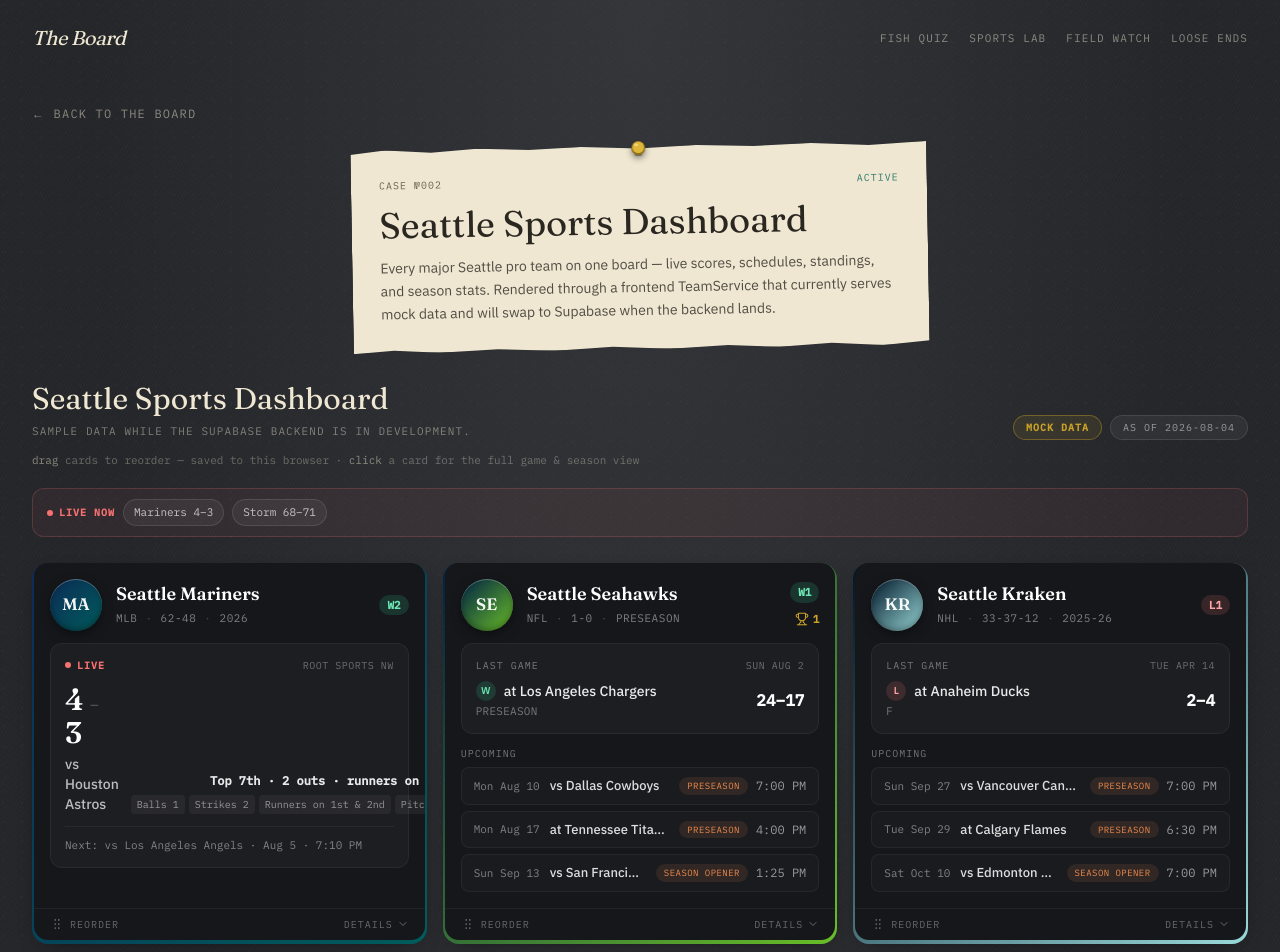
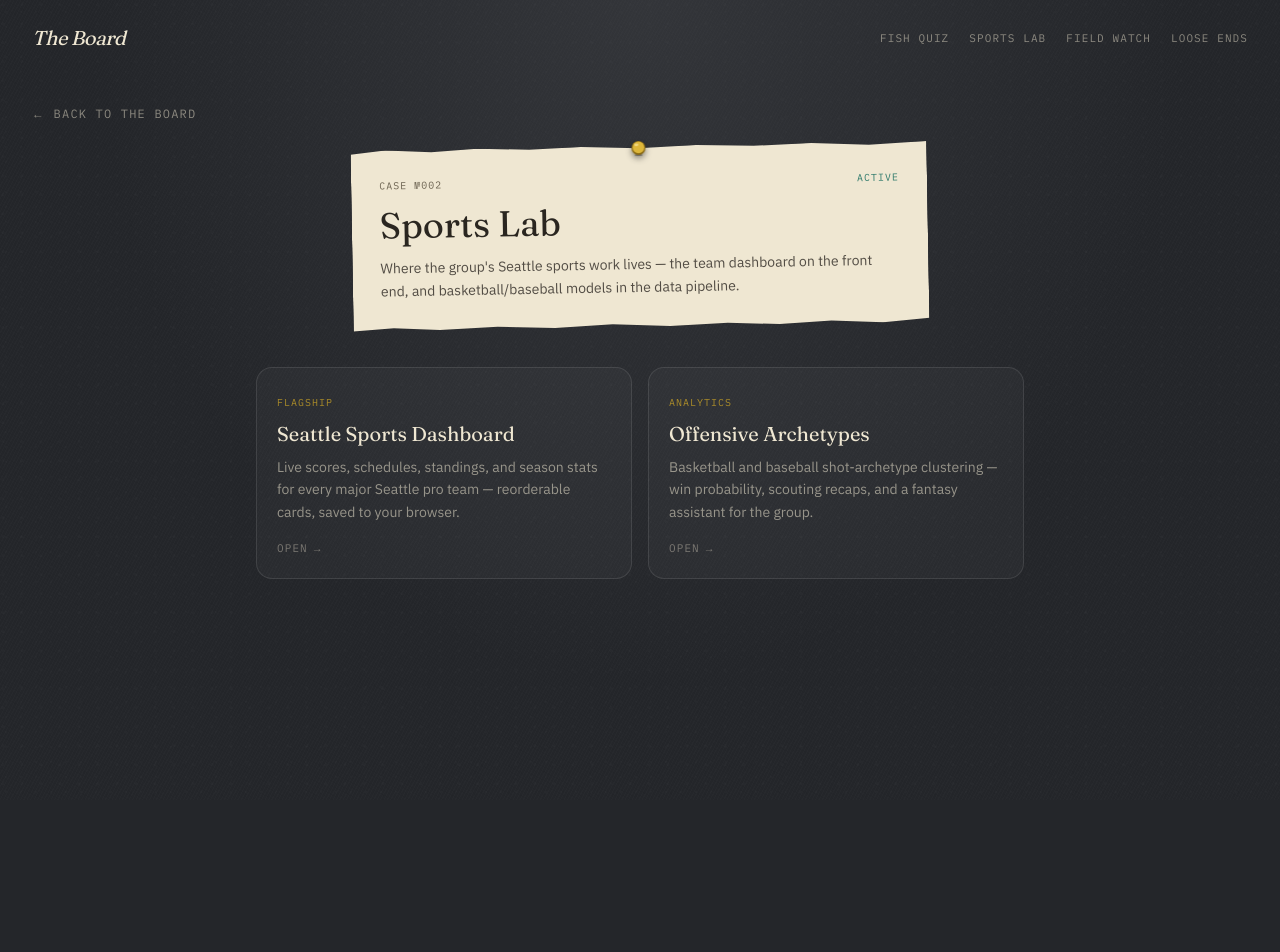
Before and after one commit to dut-inc/project-website, a Next.js app: page /sports in a window 1280 px wide. Shown: the top 952 px of the page. After the commit the page ends 800 px from the top, so only its background shows below. Built offline with nearby package versions, Linux system fonts and the light colour scheme.

Commit message:
fixed some spacing:

```diff
--- /dev/null
+++ b/app/sports/dashboard/page.tsx
@@ -0,0 +1,19 @@
+import CaseHeader from "@/components/CaseHeader";
+import SportsDashboard from "@/components/sports/dashboard/SportsDashboard";
+
+export default function SportsDashboardPage() {
+  return (
+    <div>
+      <CaseHeader
+        caseNumber="002"
+        title="Seattle Sports Dashboard"
+        status="ACTIVE"
+        pin="gold"
+        backHref="/sports"
+        backLabel="Back to Sports Lab"
+        description="Every major Seattle pro team on one board — live scores, schedules, standings, and season stats. Rendered through a frontend TeamService that currently serves mock data and will swap to Supabase when the backend lands."
+      />
+      <SportsDashboard />
+    </div>
+  );
+}
--- a/app/sports/page.tsx
+++ b/app/sports/page.tsx
@@ -1,22 +1,50 @@
 import Link from "next/link";
 import CaseHeader from "@/components/CaseHeader";
-import SportsDashboard from "@/components/sports/dashboard/SportsDashboard";
+
+const features = [
+  {
+    href: "/sports/dashboard",
+    tag: "Flagship",
+    title: "Seattle Sports Dashboard",
+    blurb:
+      "Live scores, schedules, standings, and season stats for every major Seattle pro team — reorderable cards, saved to your browser.",
+  },
+  {
+    href: "/sports/offensive-profiles",
+    tag: "Analytics",
+    title: "Offensive Archetypes",
+    blurb:
+      "Basketball and baseball shot-archetype clustering — win probability, scouting recaps, and a fantasy assistant for the group.",
+  },
+];
 
 export default function SportsPage() {
   return (
     <div>
       <CaseHeader
         caseNumber="002"
-        title="Seattle Sports Dashboard"
+        title="Sports Lab"
         status="ACTIVE"
         pin="gold"
-        description="Every major Seattle pro team on one board — live scores, schedules, standings, and season stats. Rendered through a frontend TeamService that currently serves mock data and will swap to Supabase when the backend lands."
+        description="Where the group's Seattle sports work lives — the team dashboard on the front end, and basketball/baseball models in the data pipeline."
       />
-      <SportsDashboard />
-      <div className="mt-10 border-t border-white/5 pt-6 text-center font-mono text-[11px] uppercase tracking-widest text-cream/40">
-        <Link href="/sports/offensive-profiles" className="transition-colors hover:text-pinGold">
-          basketball &amp; baseball analytics →
-        </Link>
+      <div className="mx-auto mt-10 grid max-w-3xl gap-4 sm:grid-cols-2">
+        {features.map((f) => (
+          <Link
+            key={f.href}
+            href={f.href}
+            className="group rounded-2xl border border-white/10 bg-white/[0.03] p-5 transition-colors hover:border-pinGold/50 hover:bg-white/[0.06]"
+          >
+            <span className="font-mono text-[10px] uppercase tracking-widest text-pinGold/80">{f.tag}</span>
+            <h2 className="mt-2 font-display text-xl text-cream transition-colors group-hover:text-white">
+              {f.title}
+            </h2>
+            <p className="mt-2 text-sm leading-relaxed text-cream/55">{f.blurb}</p>
+            <span className="mt-4 inline-flex items-center gap-1 font-mono text-[11px] uppercase tracking-widest text-cream/40 transition-colors group-hover:text-pinGold">
+              Open <span aria-hidden>→</span>
+            </span>
+          </Link>
+        ))}
       </div>
     </div>
   );
--- a/components/CaseHeader.tsx
+++ b/components/CaseHeader.tsx
@@ -14,20 +14,24 @@ export default function CaseHeader({
   status,
   description,
   pin = "gold",
+  backHref = "/",
+  backLabel = "Back to the board",
 }: {
   caseNumber: string;
   title: string;
   status: Status;
   description: string;
   pin?: PinColor;
+  backHref?: string;
+  backLabel?: string;
 }) {
   return (
     <div>
       <Link
-        href="/"
+        href={backHref}
         className="mb-6 inline-block font-mono text-xs uppercase tracking-widest text-cream/50 hover:text-pinGold"
       >
-        &larr; Back to the board
+        &larr; {backLabel}
       </Link>
       <div className="relative mx-auto max-w-xl -rotate-1">
         <Pin color={pin} />
--- a/components/sports/dashboard/GameSummary.tsx
+++ b/components/sports/dashboard/GameSummary.tsx
@@ -1,6 +1,6 @@
 "use client";
 
-import { formatGameDate } from "@/lib/sports/leagues";
+import { formatGameDate, formatGameNote } from "@/lib/sports/leagues";
 import type { GameSummary as GameSummaryData } from "@/lib/sports/types";
 
 const outcomeStyles: Record<string, string> = {
@@ -35,7 +35,9 @@ export default function GameSummary({ game }: { game: GameSummaryData }) {
             </span>
           </div>
           {game.note && (
-            <p className="mt-0.5 font-mono text-[11px] uppercase tracking-wide text-white/40">{game.note}</p>
+            <p className="mt-0.5 font-mono text-[11px] uppercase tracking-wide text-white/40">
+              {formatGameNote(game.note)}
+            </p>
           )}
         </div>
         <span className="shrink-0 font-mono text-base font-semibold text-white tabular-nums">
--- a/components/sports/dashboard/LiveGameDisplay.tsx
+++ b/components/sports/dashboard/LiveGameDisplay.tsx
@@ -25,20 +25,20 @@ export default function LiveGameDisplay({ team }: { team: Team }) {
       </div>
 
       <div className="mt-3 flex items-end justify-between gap-3">
-        <div>
+        <div className="min-w-0">
           <div className="font-display text-3xl font-semibold leading-none text-white tabular-nums">
             {game.teamScore}
             <span className="mx-1.5 text-lg font-normal text-white/30">–</span>
             {game.opponentScore}
           </div>
-          <p className="mt-1.5 text-sm font-medium text-white/70">
+          <p className="mt-1.5 truncate text-sm font-medium text-white/70">
             {game.at === "home" ? "vs" : "at"} {game.opponent}
           </p>
         </div>
-        <div className="shrink-0 text-right">
-          <p className="font-mono text-xs font-semibold text-white/90">{liveStatusLine(team)}</p>
+        <div className="min-w-0 max-w-[55%] text-right">
+          <p className="font-mono text-xs font-semibold leading-snug text-white/90">{liveStatusLine(team)}</p>
           {sportSpecific.length > 0 && (
-            <div className="mt-1.5 flex flex-wrap justify-end gap-1">
+            <div className="mt-2 flex flex-wrap justify-end gap-1">
               {sportSpecific.map(([label, value]) => (
                 <span
                   key={label}
@@ -54,7 +54,7 @@ export default function LiveGameDisplay({ team }: { team: Team }) {
       </div>
 
       {next && (
-        <p className="mt-3 border-t border-white/5 pt-2.5 font-mono text-[11px] text-white/45">
+        <p className="mt-3.5 border-t border-white/5 pt-3 font-mono text-[11px] text-white/45">
           Next: {next.at === "home" ? "vs" : "at"} {next.opponent} · {formatShortDate(next.date)} ·{" "}
           {next.time}
         </p>
--- a/components/sports/dashboard/SportsDashboard.tsx
+++ b/components/sports/dashboard/SportsDashboard.tsx
@@ -58,14 +58,11 @@ export default function SportsDashboard() {
 
   return (
     <div className="mt-8">
-      {/* Page header row */}
-      <div className="flex flex-wrap items-end justify-between gap-x-6 gap-y-3">
-        <div>
-          <h2 className="font-display text-2xl text-cream sm:text-3xl">Seattle Sports Dashboard</h2>
-          <p className="mt-1.5 max-w-2xl font-mono text-[11px] uppercase tracking-widest text-cream/45">
-            {metadata?.note ?? "Sample data while the Supabase backend is in development."}
-          </p>
-        </div>
+      {/* Data-source badge row + hint */}
+      <div className="flex flex-wrap items-center justify-between gap-x-6 gap-y-3">
+        <p className="max-w-2xl font-mono text-[11px] uppercase tracking-widest text-cream/45">
+          {metadata?.note ?? "Sample data while the Supabase backend is in development."}
+        </p>
         <div className="flex items-center gap-2">
           <span className="rounded-full border border-pinGold/40 bg-pinGold/10 px-3 py-1 font-mono text-[10px] font-semibold uppercase tracking-widest text-pinGold">
             {metadata?.source ?? "mock"} data
--- a/components/sports/dashboard/TeamCard.tsx
+++ b/components/sports/dashboard/TeamCard.tsx
@@ -105,20 +105,20 @@ export default function TeamCard({
         </div>
 
         {/* Footer: drag handle + expand hint */}
-        <div className="flex items-center justify-between border-t border-white/5 px-2.5 py-1">
+        <div className="flex items-center justify-between border-t border-white/5 px-4 py-1.5">
           <button
             type="button"
             {...dragHandleProps}
             onClick={(e) => e.stopPropagation()}
             aria-label={`Drag to reorder ${team.name}`}
             title="Drag to reorder"
-            className="flex cursor-grab items-center gap-1.5 rounded-md px-1.5 py-1 font-mono text-[10px] uppercase tracking-widest text-white/35 transition-colors hover:bg-white/5 hover:text-white/70 active:cursor-grabbing"
+            className="flex cursor-grab items-center gap-1.5 rounded-md px-2 py-1 font-mono text-[10px] uppercase tracking-widest text-white/35 transition-colors hover:bg-white/5 hover:text-white/70 active:cursor-grabbing"
             style={{ touchAction: "none" }}
           >
             <GripIcon className="h-3.5 w-3.5" />
             <span className="hidden sm:inline">Reorder</span>
           </button>
-          <span className="flex items-center gap-1 pr-1.5 font-mono text-[10px] uppercase tracking-widest text-white/35 transition-colors group-hover:text-white/75">
+          <span className="flex items-center gap-1 font-mono text-[10px] uppercase tracking-widest text-white/35 transition-colors group-hover:text-white/75">
             Details
             <ChevronDownIcon className="h-3 w-3" />
           </span>
--- a/lib/sports/leagues.ts
+++ b/lib/sports/leagues.ts
@@ -120,6 +120,18 @@ export function formatStreak(streak: Streak): string {
   return `${streak.type}${streak.count}`;
 }
 
+/**
+ * Friendly display for a completed-game note/status. Raw feeds typically
+ * abbreviate: "F" → "Final", "F/9" → "Final · 9 innings". Other notes
+ * ("Preseason", "OT", "SO", …) pass through unchanged.
+ */
+export function formatGameNote(note: string): string {
+  if (note === "F") return "Final";
+  const innings = note.match(/^F\/(\d{1,2})$/);
+  if (innings) return `Final · ${innings[1]} innings`;
+  return note;
+}
+
 /** Full status line for a live game, e.g. "Top 7th · 2 outs · 1st & 2nd". */
 export function liveStatusLine(team: Team): string {
   const game = team.currentGame;
```
